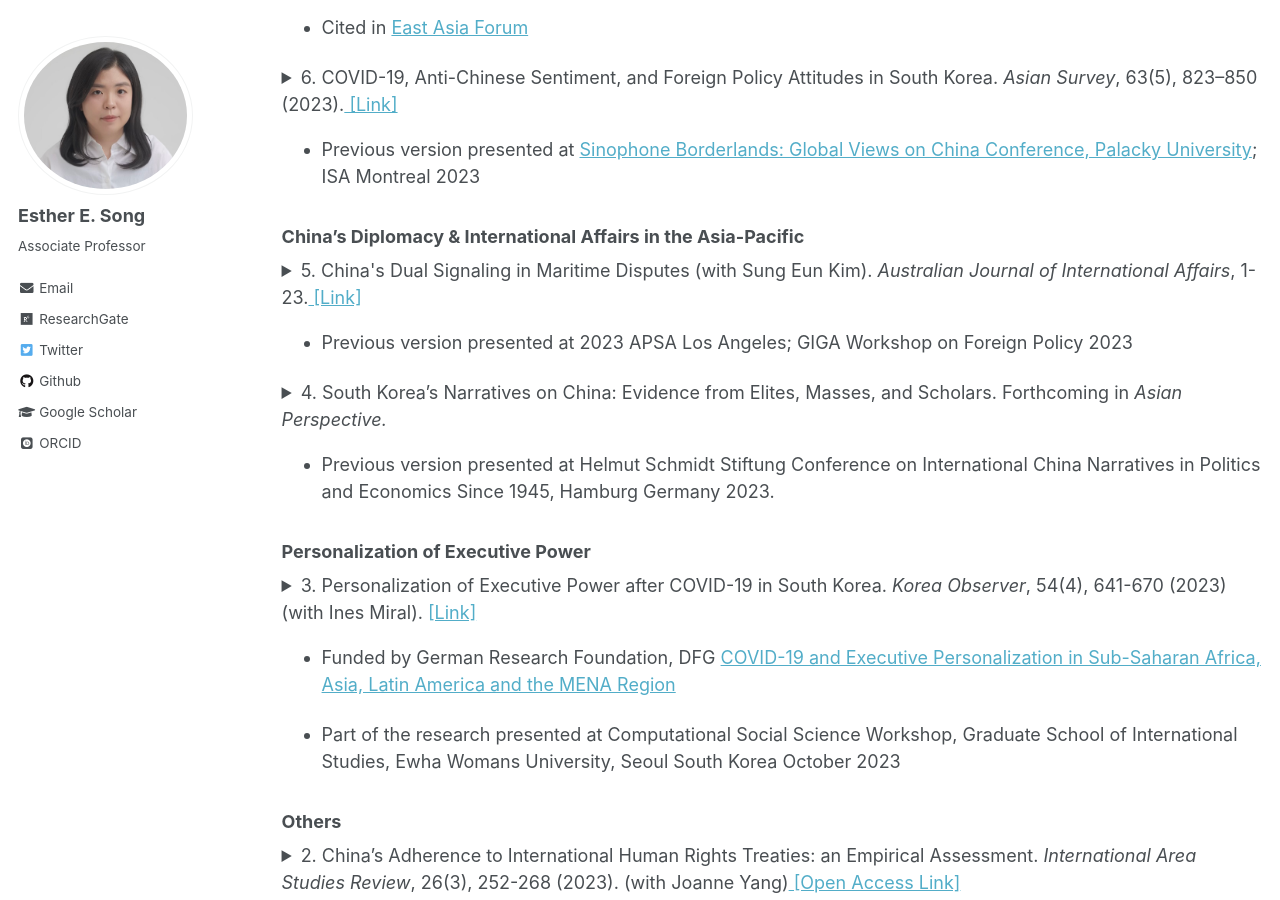
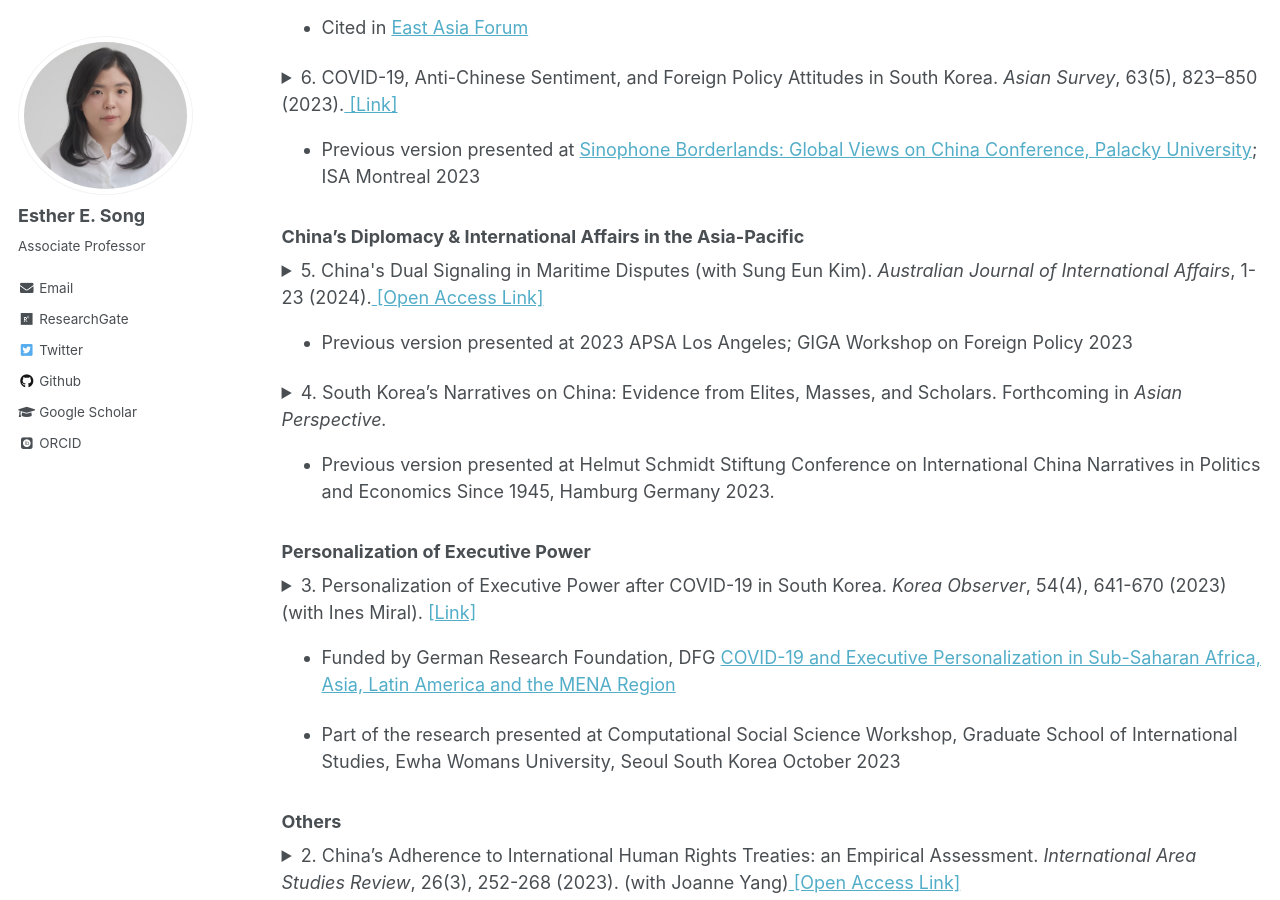
Before and after one commit to ehsong/ehsong.github.io, a Jekyll site: the page built from _pages/research.md, in a window 1280 px wide and 900 px high, scrolled down 1552 px. Built offline with Jekyll 4.4.1, drawn with Linux system fonts in a browser that asks for light colours; some web fonts are replaced.

Commit message:
Update research.md

```diff
--- a/_pages/research.md
+++ b/_pages/research.md
@@ -32,7 +32,7 @@
 
 ### China's Diplomacy & International Affairs in the Asia-Pacific
 
-<details style="display:inline"><summary>5. China's Dual Signaling in Maritime Disputes (with Sung Eun Kim). <em>Australian Journal of International Affairs</em>, 1-23.<a href="https://www.tandfonline.com/doi/full/10.1080/10357718.2024.2394179" target="_blank"> [Link]</a></summary><br><p>How does China signal foreign policy intentions to domestic and international audience during territorial conflicts? While China can signal its resolve by provoking nationalism at home, doing so may risk appearing threatening to neighboring countries in the region. We argue that China resolves the dilemma by sending different types of messages to domestic and international audiences. Focusing on China’s maritime conflicts in the South China Sea and the East China Sea, we examine China’s narratives regarding the maritime disputes through the analysis of state-run media. Our findings from text mining and topic analyses of more than 31,000 state media reports from 2002 to 2021 suggest that China signals to the international audience on international cooperation emphasizing diplomatic and peaceful resolutions while relatively less in domestic media. The analyses have implications on how China signals foreign policy intentions amidst rising nationalism.</p></details><ul><li><p>Previous version presented at 2023 APSA Los Angeles; GIGA Workshop on Foreign Policy 2023</p></li></ul>
+<details style="display:inline"><summary>5. China's Dual Signaling in Maritime Disputes (with Sung Eun Kim). <em>Australian Journal of International Affairs</em>, 1-23 (2024).<a href="https://www.tandfonline.com/doi/full/10.1080/10357718.2024.2394179" target="_blank"> [Open Access Link]</a></summary><br><p>How does China signal foreign policy intentions to domestic and international audience during territorial conflicts? While China can signal its resolve by provoking nationalism at home, doing so may risk appearing threatening to neighboring countries in the region. We argue that China resolves the dilemma by sending different types of messages to domestic and international audiences. Focusing on China’s maritime conflicts in the South China Sea and the East China Sea, we examine China’s narratives regarding the maritime disputes through the analysis of state-run media. Our findings from text mining and topic analyses of more than 31,000 state media reports from 2002 to 2021 suggest that China signals to the international audience on international cooperation emphasizing diplomatic and peaceful resolutions while relatively less in domestic media. The analyses have implications on how China signals foreign policy intentions amidst rising nationalism.</p></details><ul><li><p>Previous version presented at 2023 APSA Los Angeles; GIGA Workshop on Foreign Policy 2023</p></li></ul>
 
 <details style="display:inline"><summary>4. South Korea’s Narratives on China: Evidence from Elites, Masses, and Scholars. Forthcoming in <em>Asian Perspective.</em></summary><br><p>What are the narratives on China in South Korea since the normalization of two countries in 1992? Drawing from computational analysis of scholarly articles, op-eds, and polls, this paper presents a descriptive picture of narratives on China in South Korea put forward by different sectors of the society - the elites, masses, and the scholars. The finding shows that while scholarly narratives in South Korea towards China have remained balanced, within domestic politics the narrative towards China has become increasingly polarized in the post-2015 period. Factors contributing to this polarization include China’s hawkish response to South Korea’s foreign policy choices, most evidently demonstrated during the THAAD dispute. Other recent issues include the COVID-19 which has sparked debate at the elite level on whether weak enforcement of border controls towards travelers from China demonstrate lack of sovereignty and an overt pro-China attitude by then incumbent Moon administration.</p></details><ul><li><p>Previous version presented at Helmut Schmidt Stiftung Conference on International China Narratives in Politics and Economics Since 1945, Hamburg Germany 2023.</p></li></ul>
 
```
